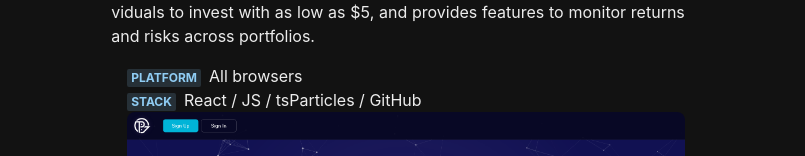
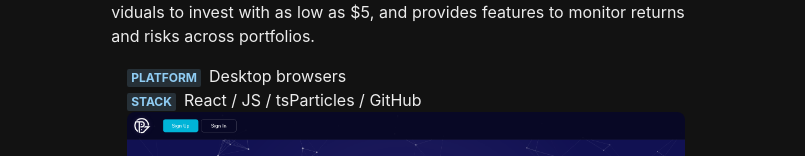
Before and after one commit to tgraewe/tgraewe-homepage, a Next.js app: page /works/ports in a window 1280 px wide. Shown: the part 192-348 px from the top of the page, without its empty margins (242-1047 px from the left). Built offline with nearby package versions, Linux system fonts and the light colour scheme.

Commit message:
Update ports.js

```diff
--- a/pages/works/ports.js
+++ b/pages/works/ports.js
@@ -26,7 +26,7 @@ const Work = () => {
 
                     <ListItem>
                         <Meta>Platform</Meta>
-                        <span>All browsers</span>
+                        <span>Desktop browsers</span>
                     </ListItem>
                     <ListItem>
                         <Meta>Stack</Meta>
```
